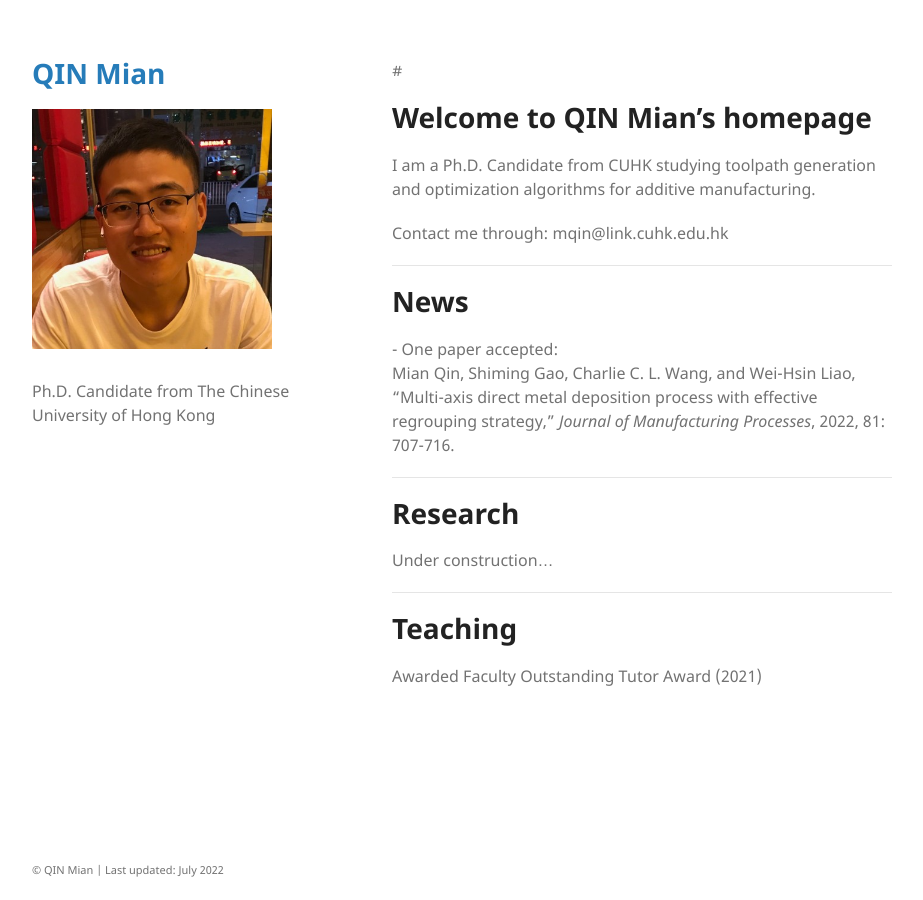
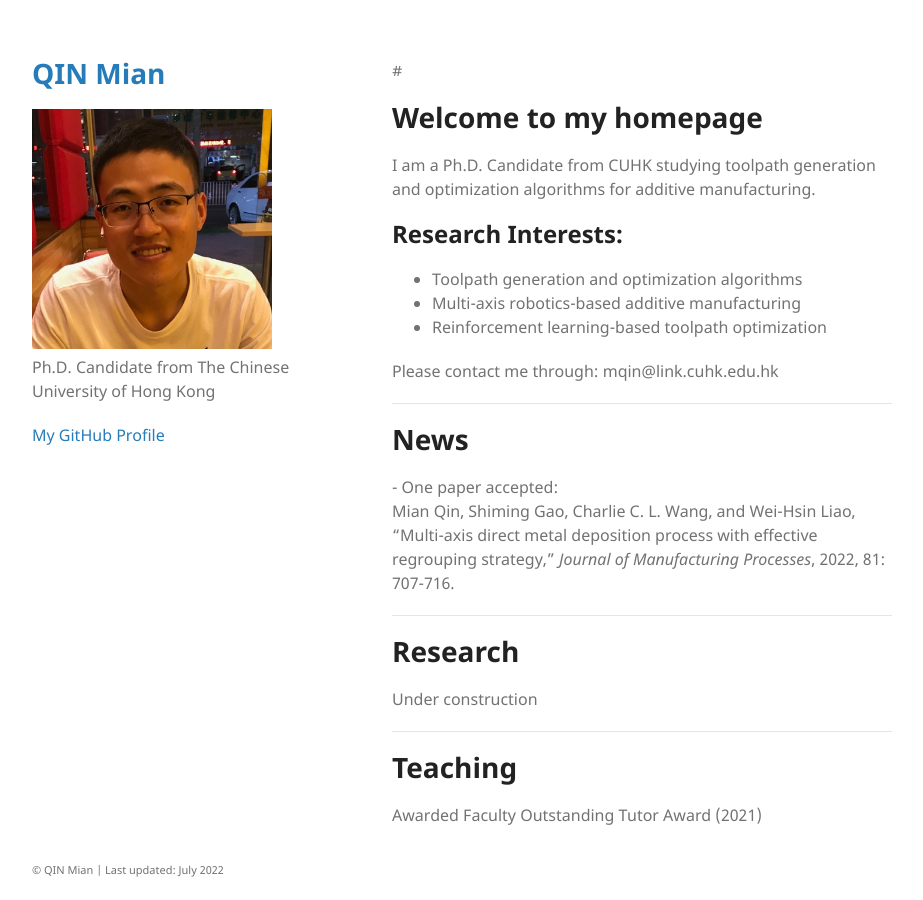
Before and after one commit to mqincuhk/mqincuhk.github.io, a Jekyll site: the page built from index.md, in a window 1280 px wide. Shown: the whole page, without its empty margins (178-1101 px from the left). Built offline with Jekyll 4.4.1, drawn with Linux system fonts in a browser that asks for light colours; a script that is not in the unit is left out; our own code applies the rules of GitHub Pages for plain Markdown files.

Commit message:
update index

```diff
--- a/_layouts/default.html
+++ b/_layouts/default.html
@@ -21,8 +21,9 @@
           <img src="{{site.logo | relative_url}}" alt="Logo" border="0" width="240" /> <br>
         {% endif %}
 
-        <br>
         <p>{{ site.description | default: site.github.project_tagline }}
+
+        <p class="view"><a href="{{ site.github.owner_url }}">My GitHub Profile</a></p>
 
       </header>
       <section>
--- a/index.md
+++ b/index.md
@@ -3,11 +3,16 @@ layout: default
 ---
 #
 
-# **Welcome to QIN Mian's homepage**
+# **Welcome to my homepage**
 
 I am a Ph.D. Candidate from CUHK studying toolpath generation and optimization algorithms for additive manufacturing.
 
-Contact me through: mqin@link.cuhk.edu.hk
+## **Research Interests:**
+- Toolpath generation and optimization algorithms
+- Multi-axis robotics-based additive manufacturing
+- Reinforcement learning-based toolpath optimization
+
+Please contact me through: mqin@link.cuhk.edu.hk
 
 ---
 # **News**
@@ -17,7 +22,7 @@ Mian Qin, Shiming Gao, Charlie C. L. Wang, and Wei-Hsin Liao, "Multi-axis direct
 
 ---
 # **Research**
-Under construction...
+Under construction
 
 ---
 # **Teaching**
```
